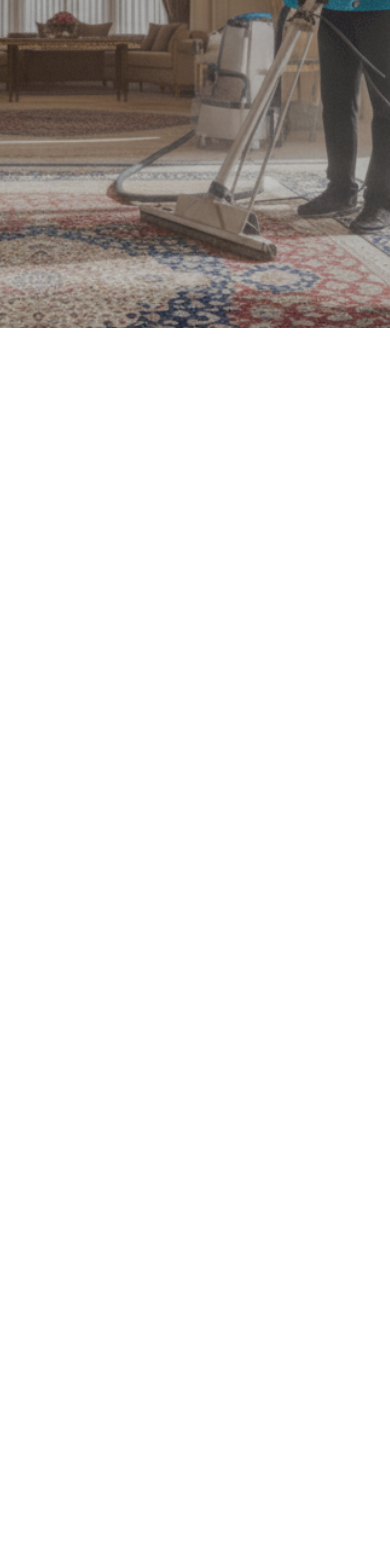
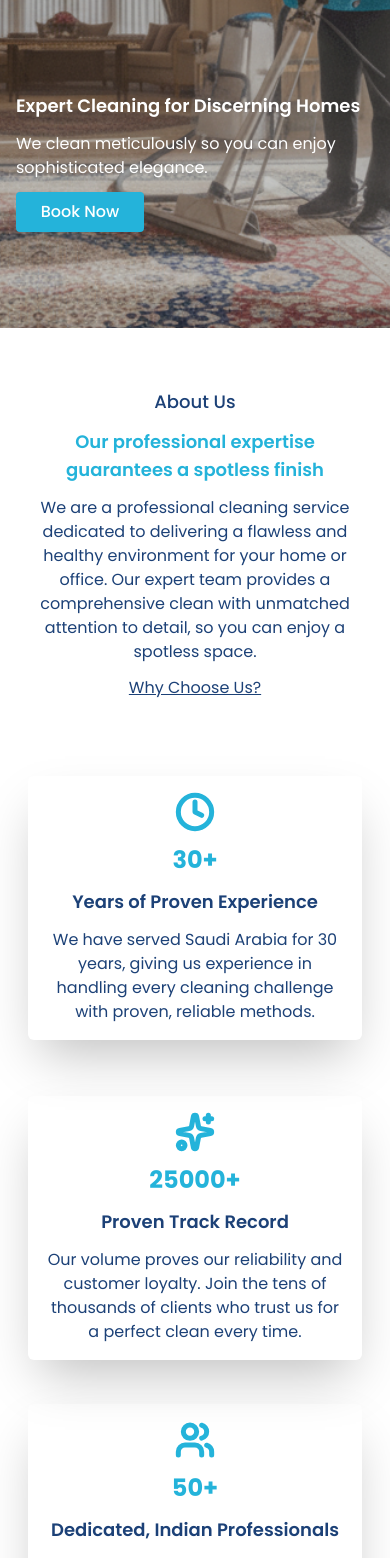
Before and after one commit to Rishal-pc7/Cleaning-Llama, a Next.js app: page / in a window 390 px wide. Shown: the part 432-1990 px from the top of the page. Before the commit the page ends 844 px from the top, so only its background shows below. Built offline with nearby package versions, Linux system fonts and the light colour scheme.

Commit message:
Hero Section and About Section Completed in Home Page including Responsiveness

```diff
--- a/src/app/globals.css
+++ b/src/app/globals.css
@@ -122,7 +122,10 @@
 .hero-section{
   background-image: url("/hero-bg.png");
   background-repeat: no-repeat;
-
+}
+.services{
+  background-image: url("/overlay.jpg");
+  background-repeat: no-repeat;
 }
 @media (min-width: 300px) {
   /* Styles applied ONLY when the screen is 768px wide or wider */
--- a/src/app/page.tsx
+++ b/src/app/page.tsx
@@ -1,9 +1,71 @@
-
+import {  Clock,  MapPin, Sparkles, Users } from "lucide-react";
+import Link from "next/link";
+const cards=[
+  {
+    icon:<Clock strokeWidth={3} size={40} color="#24B3DA"/>,
+    title:"30+",
+    heading:"Years of Proven Experience",
+    description:"We have served Saudi Arabia for 30 years, giving us experience in handling every cleaning challenge with proven, reliable methods."
+  },
+  {
+    icon:<Sparkles size={40} strokeWidth={3} color="#24B3DA"/>,
+    title:"25000+",
+    heading:"Proven Track Record",
+    description:"Our volume proves our reliability and customer loyalty. Join the tens of thousands of clients who trust us for a perfect clean every time."
+  },
+  {
+    icon:<Users strokeWidth={3} size={40} color="#24B3DA"/>,
+    title:"50+",
+    heading:"Dedicated, Indian Professionals",
+    description:"Professional Indian Staffs deliver meticulous, detailed cleaning with a trusted work ethic and a commitment to clear communication."
+  },
+  {
+    icon:<MapPin strokeWidth={3} size={30} color="#24B3DA"/>,
+    title:"100%",
+    heading:"Focused On Saudi Arabia",
+    description:"As a fully established, local business, we understand the standards and specific needs of communities across Riyadh and Jeddah"
+  },
+]
 export default function Home() {
   return (
-    <div className="relative min-h-[90vh] hero-section bg-cover  md:bg-center">
-      <div className="absolute inset-0 bg-black opacity-20 z-10"></div>
-      <h5>Hellpp</h5>
+    <>
+    <div className="relative h-[90vh] hero-section bg-cover w-full flex pb-20 md:pb-0 items-end-safe md:items-center text-white  md:bg-center">
+      <div className="absolute inset-0 bg-black opacity-20 md:opacity-20 z-1"></div>
+      <div className="content md:p-5 p-4 z-10 flex flex-col gap-3 md:gap-5">
+        <h4 className="font-semibold md:font-bold text-lg md:text-2xl ">Expert Cleaning for Discerning Homes</h4>
+        <h5 className="font-light text-base md:text-lg ">We clean meticulously so you can enjoy sophisticated elegance.</h5>
+        <Link href={'/contact'} className="rounded bg-[#24B3DA] font-medium w-32 text-center p-2 text-white">Book Now</Link>
+      </div>
     </div>
+
+    {/* About Sec */}
+    <div className="w-full text-center py-15 px-7">
+      <div className="content grid gap-3 md:gap-5 place-items-center">
+        <h4 className="font-medium text-lg md:text-xl text-[#1C4177]">About Us</h4>
+        <h3 className="font-semibold text-lg md:text-xl text-[rgb(36,179,218)]">Our professional expertise guarantees a spotless finish</h3>
+        <p className="md:w-[50%] text-base  text-[#1C4177]">We are a professional cleaning service dedicated to delivering a flawless and healthy environment for your home or office. Our expert team provides a comprehensive clean with unmatched attention to detail, so you can enjoy a spotless space.</p>
+        <Link href={'/contact'} className="text-base text-[#1C4177] underline">Why Choose Us?</Link>
+      </div>
+      <div className="cards grid grid-flow-col pt-16 w-full  grid-cols-1 md:grid-rows-none grid-rows-4 md:grid-cols-4 place-items-center gap-8">
+        {
+          cards.map((item,index)=>{
+            return(
+              <div key={index} className="rounded-sm p-4  flex flex-col gap-3 items-center shadow-2xl">
+                {item.icon}
+                <h1 className="text-[#24B3DA] font-bold text-2xl" >{item.title}</h1>
+                <h2 className="text-[#1C4177] font-semibold text-lg" >{item.heading}</h2>
+                <p className="text-light  text-[#1C4177]">{item.description}</p>
+              </div>
+            )
+          })
+        }
+      </div>
+    </div>
+    {/* Services Section */}
+    <div className="services bg-cover bg-center  min-h-screen  mt-5 relative">
+      <div className="absolute inset-0 bg-[#24B3DA] opacity-50 z-1"></div>
+
+    </div>
+    </>
   );
 }
```
Also changed, not shown: public/overlay.jpg (added).
